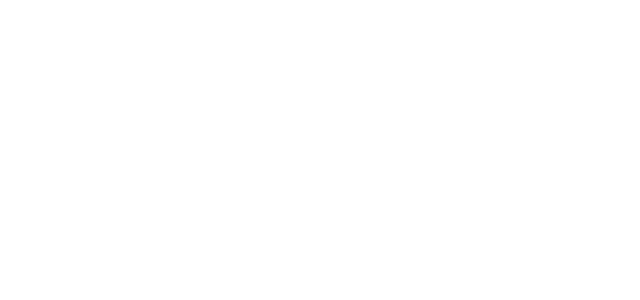
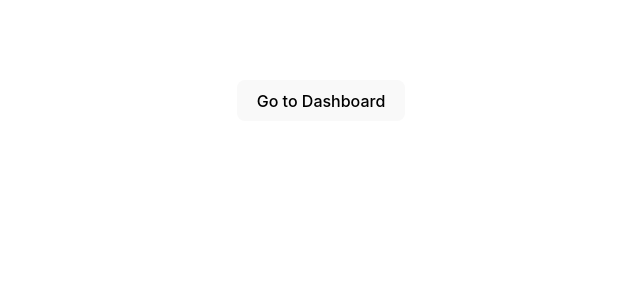
Before and after one commit to AndreaRene/router_testing, a React (Vite) app: page /landing in a window 1280 px wide. Shown: the top 300 px of the page, without its empty margins (319-959 px from the left). Built offline with nearby package versions, Linux system fonts and the light colour scheme.

Commit message:
auth testing working

```diff
--- a/src/App.jsx
+++ b/src/App.jsx
@@ -1,22 +1,25 @@
-import { BrowserRouter as Router } from 'react-router-dom';
-import Header from './Components/AppElements/HeaderContainer';
-import Aside from './Components/AppElements/AsideContainer';
-import Main from './Components/AppElements/MainContainer';
-import Nav from './Components/AppElements/NavContainer';
-import Footer from './Components/AppElements/FooterContainer';
+import { BrowserRouter as Router, Routes, Route, Navigate } from 'react-router-dom';
+import { AuthProvider, useAuth } from './utils/auth/AuthContext';
+import Layout from './Components/AppLayout/Layout';
 
-const App = () => (
-  <Router>
-    <div style={ { display: 'flex', flexDirection: 'column', height: '100vh' } }>
-      <Header />
-      <section style={ { display: 'flex', flexGrow: 1 } }>
-        <Aside />
-        <Main />
-        <Nav />
-      </section>
-      <Footer />
-    </div>
-  </Router>
-);
+const App = () => {
+  return (
+    <AuthProvider>
+      <Router>
+        <Routes>
+          <Route path="/" element={<Layout content="landing" />} />
+          <Route path="/dashboard" element={<ProtectedContent content="dashboard" />} />
+          <Route path="/landing" element={<Layout content="landing" />} />
+          {/* Ensure all necessary routes are covered */}
+        </Routes>
+      </Router>
+    </AuthProvider>
+  );
+};
+
+const ProtectedContent = ({ content }) => {
+  const { isAuthenticated } = useAuth();
+  return isAuthenticated ? <Layout content={content} /> : <Navigate to="/landing" />;
+};
 
 export default App;
--- a/src/Components/AppElements/MainContainer.jsx
+++ b/src/Components/AppElements/MainContainer.jsx
@@ -37,6 +37,7 @@
   '/terms': Terms,
   '/privacy': Privacy,
   '/faqs': FAQs,
+  '/landing': Landing,
   '/': Landing,
 };
 
--- a/src/Components/AppLayout/Layout.jsx
+++ b/src/Components/AppLayout/Layout.jsx
@@ -4,16 +4,16 @@
 import Nav from '../AppElements/NavContainer';
 import Footer from '../AppElements/FooterContainer';
 
-const Layout = () => {
+const Layout = ({ content }) => {
     return (
         <div style={{ display: 'flex', flexDirection: 'column', height: '100vh' }}>
-            <Header />
+            <Header content={content} />
             <section style={{ display: 'flex', flexGrow: 1 }}>
-                <Aside />
-                <Main />
-                <Nav />
+                <Aside content={content} />
+                <Main content={content} />
+                <Nav content={content} />
             </section>
-            <Footer />
+            <Footer content={content} />
         </div>
     );
 };
--- a/src/utils/auth/AuthContext.jsx
+++ b/src/utils/auth/AuthContext.jsx
@@ -2,10 +2,13 @@
 
 const AuthContext = createContext();
 
+// Set this to true or false as needed for testing
+const INITIAL_AUTH_STATE = false;
+
 export const useAuth = () => useContext(AuthContext);
 
 export const AuthProvider = ({ children }) => {
-    const [isAuthenticated, setIsAuthenticated] = useState(false);
+    const [isAuthenticated, setIsAuthenticated] = useState(INITIAL_AUTH_STATE);
 
     const login = () => setIsAuthenticated(true);
     const logout = () => setIsAuthenticated(false);
```
